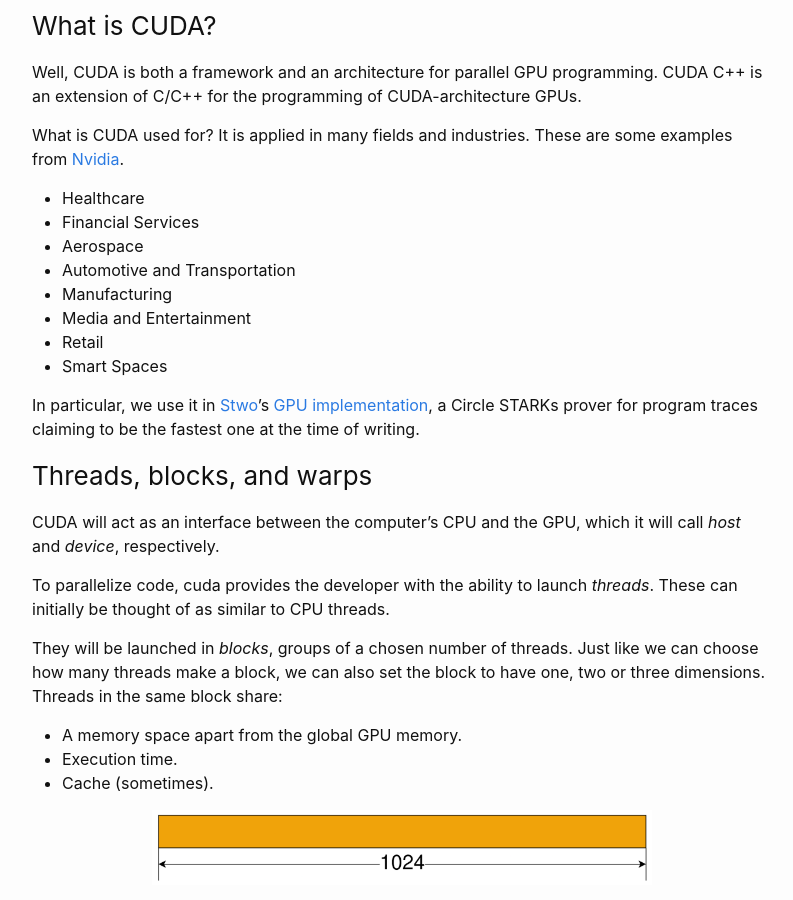
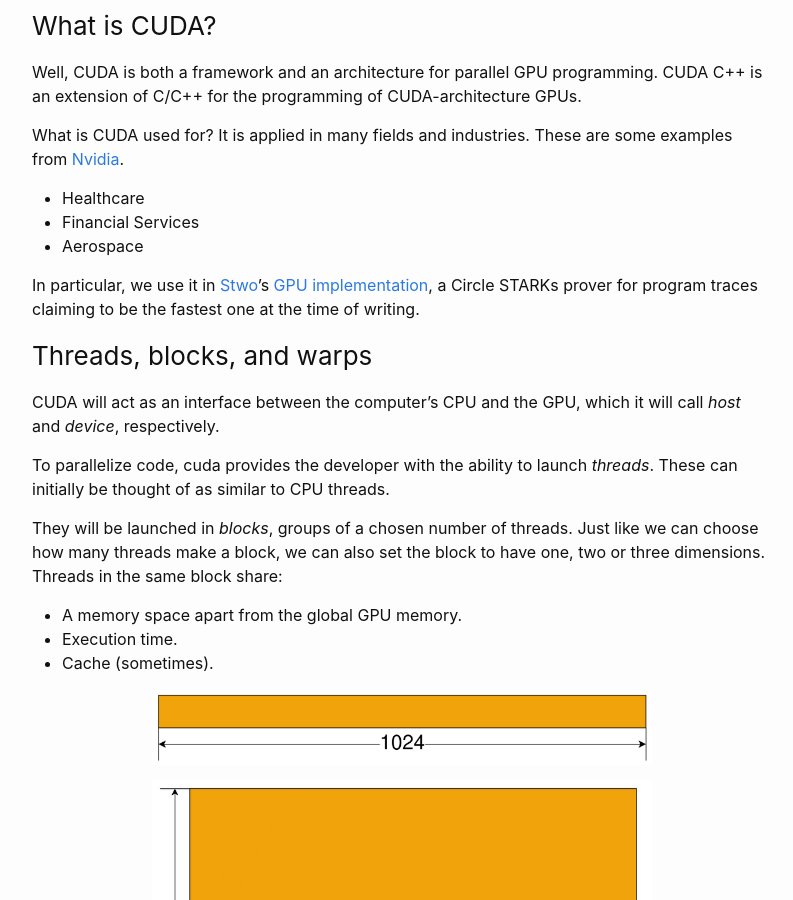
Before and after one commit to eryxcoop/eryxcoop.github.io, a Jekyll site: the page built from _posts/2024-11-27-Parallel-Programming-with-CUDA-Parallel-programs-optimized-for-GPU.md, in a window 1280 px wide and 900 px high, scrolled down 470 px. Shown: the whole window, without its empty margins (238-1031 px from the left). Built offline with Jekyll 4.4.1, drawn with Linux system fonts in a browser that asks for light colours.

Commit message:
Clarifications in the post "Parallel Programming with CUDA"

```diff
--- a/_posts/2024-11-27-Parallel-Programming-with-CUDA-Parallel-programs-optimized-for-GPU.md
+++ b/_posts/2024-11-27-Parallel-Programming-with-CUDA-Parallel-programs-optimized-for-GPU.md
@@ -26,11 +26,6 @@ It is applied in many fields and industries. These are some examples from [Nvidi
 - Healthcare
 - Financial Services
 - Aerospace
-- Automotive and Transportation
-- Manufacturing
-- Media and Entertainment
-- Retail
-- Smart Spaces
 
 In particular, we use it in [Stwo](https://github.com/starkware-libs/stwo)'s [GPU implementation](https://github.com/nethermindeth/stwo-gpu), a Circle STARKs prover for program traces claiming to be the fastest one at the time of writing.
 
```
